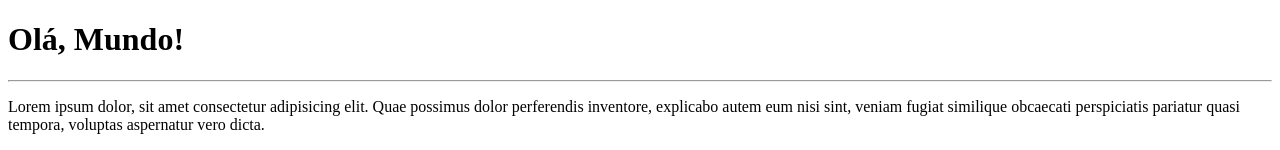
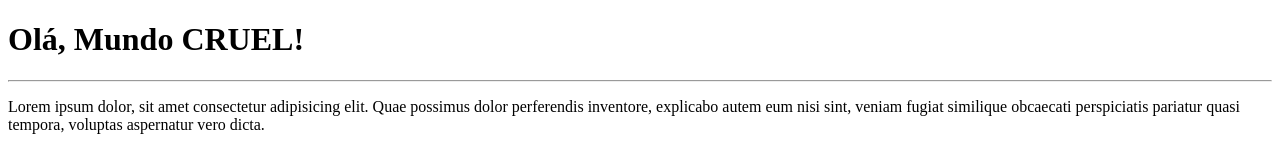
Before and after one commit to heliofe/Ola-Mundo, a plain HTML site: page index.html in a window 1280 px wide. Shown: the top 150 px of the page. Drawn offline with Linux system fonts and the light colour scheme.

Commit message:
Update index.html

```diff
--- a/index.html
+++ b/index.html
@@ -9,7 +9,7 @@
 </head>
 
 <body>
-    <h1>Olá, Mundo!</h1>
+    <h1>Olá, Mundo CRUEL!</h1>
     <hr>
     <p>Lorem ipsum dolor, sit amet consectetur adipisicing elit. Quae possimus dolor perferendis inventore, explicabo autem eum nisi sint, veniam fugiat similique obcaecati perspiciatis pariatur quasi tempora, voluptas aspernatur vero dicta.</p>
     <p>Lorem ipsum dolor sit amet consectetur adipisicing elit. Quibusdam quidem voluptas laboriosam molestiae nihil? Et modi quisquam nisi! Unde a quod necessitatibus fugiat facilis obcaecati aperiam dolor error nihil voluptate.
```
